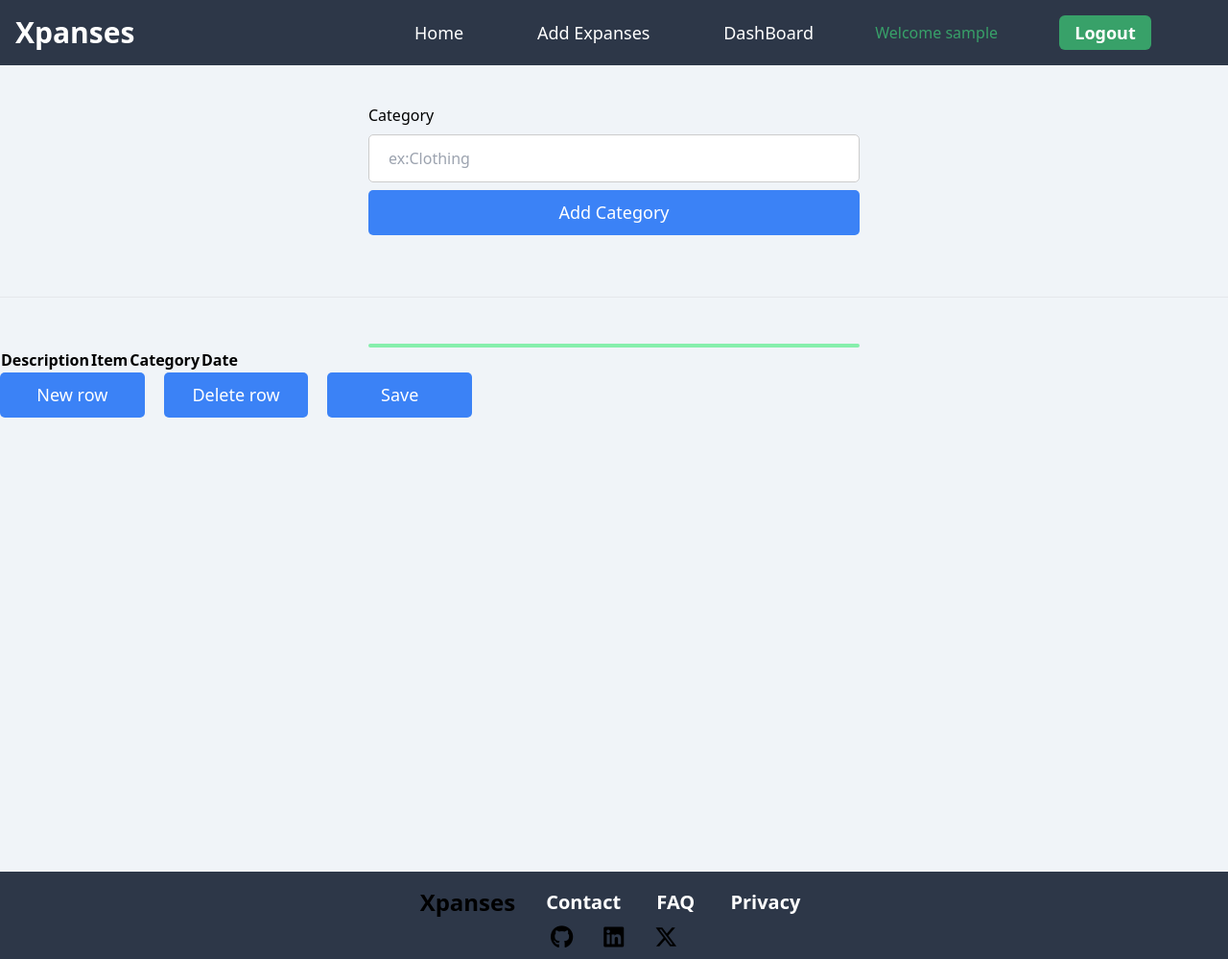
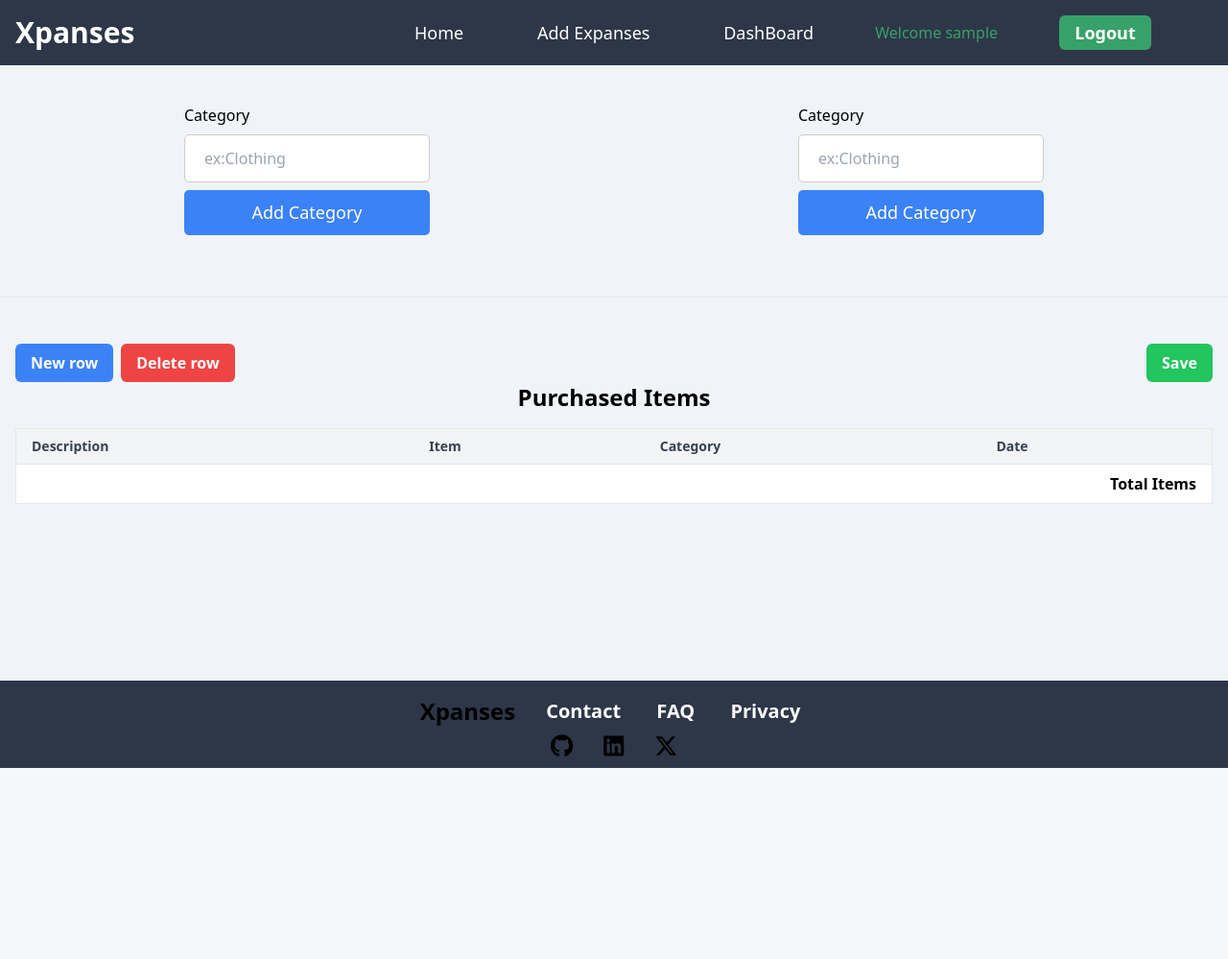
Before and after one commit to Amine-iD/Expanses-Tracker, a Flask app: page /add in a window 1280 px wide. Shown: the whole page at 96% size. After the commit the page ends 800 px from the top, so only its background shows below. Run offline with Flask 3, Linux system fonts and the light colour scheme; the visitor is signed in with stand-in values (Sample User, id 1); lists and menus that the app fills with data are empty; some libraries are stand-ins or nearby versions.

Commit message:
Edited the table layout

```diff
--- a/tracker/dbmodels.py
+++ b/tracker/dbmodels.py
@@ -1,6 +1,7 @@
 from tracker import create_app, db, bcrypte, login_manager
 from datetime import datetime
 from flask_login import UserMixin
+from datetime import datetime
 # from sqlalchemy import
 # -------------------This is essential for flask-login to work properly
 
@@ -52,7 +53,8 @@ class Item(db.Model):
     item_id = db.Column(db.Integer() , primary_key = True)
     item_name = db.Column(db.String(length = 50) , nullable = False , unique = True)
     item_category = db.Column(db.String() , db.ForeignKey('category.category_id'))
-    amount = db.Column(db.Integer)
+    amount = db.Column(db.Integer())
+    created_at = db.Column(db.DateTime, default=datetime.now())
 
 class Service(db.Model):
     __tablename__ = 'service'
--- a/tracker/static/dist/output.css
+++ b/tracker/static/dist/output.css
@@ -608,10 +608,6 @@ video {
   right: 0px;
 }
 
-.m-1 {
-  margin: 0.25rem;
-}
-
 .mx-auto {
   margin-left: auto;
   margin-right: auto;
@@ -632,6 +628,16 @@ video {
   margin-bottom: 1rem;
 }
 
+.my-2 {
+  margin-top: 0.5rem;
+  margin-bottom: 0.5rem;
+}
+
+.mx-2 {
+  margin-left: 0.5rem;
+  margin-right: 0.5rem;
+}
+
 .ml-auto {
   margin-left: auto;
 }
@@ -646,6 +652,18 @@ video {
 
 .mt-2 {
   margin-top: 0.5rem;
+}
+
+.mb-4 {
+  margin-bottom: 1rem;
+}
+
+.mb-1 {
+  margin-bottom: 0.25rem;
+}
+
+.mb-2 {
+  margin-bottom: 0.5rem;
 }
 
 .block {
@@ -681,8 +699,41 @@ video {
   height: 100vh;
 }
 
-.max-h-80 {
-  max-height: 20rem;
+.h-4\/6 {
+  height: 66.666667%;
+}
+
+.h-2\/5 {
+  height: 40%;
+}
+
+.max-h-36 {
+  max-height: 9rem;
+}
+
+.max-h-full {
+  max-height: 100%;
+}
+
+.max-h-52 {
+  max-height: 13rem;
+}
+
+.max-h-20 {
+  max-height: 5rem;
+}
+
+.max-h-fit {
+  max-height: -moz-fit-content;
+  max-height: fit-content;
+}
+
+.min-h-screen {
+  min-height: 100vh;
+}
+
+.min-h-full {
+  min-height: 100%;
 }
 
 .w-1\/2 {
@@ -705,6 +756,26 @@ video {
   width: 100%;
 }
 
+.min-w-full {
+  min-width: 100%;
+}
+
+.flex-grow {
+  flex-grow: 1;
+}
+
+.table-auto {
+  table-layout: auto;
+}
+
+.border-collapse {
+  border-collapse: collapse;
+}
+
+.flex-row {
+  flex-direction: row;
+}
+
 .flex-col {
   flex-direction: column;
 }
@@ -713,8 +784,20 @@ video {
   flex-wrap: wrap;
 }
 
+.content-end {
+  align-content: flex-end;
+}
+
 .items-center {
   align-items: center;
+}
+
+.justify-normal {
+  justify-content: normal;
+}
+
+.justify-end {
+  justify-content: flex-end;
 }
 
 .justify-center {
@@ -729,29 +812,65 @@ video {
   justify-content: space-evenly;
 }
 
+.space-x-2 > :not([hidden]) ~ :not([hidden]) {
+  --tw-space-x-reverse: 0;
+  margin-right: calc(0.5rem * var(--tw-space-x-reverse));
+  margin-left: calc(0.5rem * calc(1 - var(--tw-space-x-reverse)));
+}
+
+.space-x-4 > :not([hidden]) ~ :not([hidden]) {
+  --tw-space-x-reverse: 0;
+  margin-right: calc(1rem * var(--tw-space-x-reverse));
+  margin-left: calc(1rem * calc(1 - var(--tw-space-x-reverse)));
+}
+
+.justify-self-end {
+  justify-self: end;
+}
+
+.overflow-x-auto {
+  overflow-x: auto;
+}
+
 .overflow-y-scroll {
   overflow-y: scroll;
-}
-
-.rounded-lg {
-  border-radius: 0.5rem;
 }
 
 .rounded-md {
   border-radius: 0.375rem;
 }
 
+.rounded {
+  border-radius: 0.25rem;
+}
+
+.rounded-sm {
+  border-radius: 0.125rem;
+}
+
+.border {
+  border-width: 1px;
+}
+
 .border-2 {
   border-width: 2px;
+}
+
+.border-b {
+  border-bottom-width: 1px;
+}
+
+.border-t {
+  border-top-width: 1px;
 }
 
 .border-solid {
   border-style: solid;
 }
 
-.border-green-300 {
+.border-gray-200 {
   --tw-border-opacity: 1;
-  border-color: rgb(134 239 172 / var(--tw-border-opacity));
+  border-color: rgb(229 231 235 / var(--tw-border-opacity));
 }
 
 .border-nav {
@@ -774,11 +893,6 @@ video {
   background-color: rgb(56 161 105 / var(--tw-bg-opacity));
 }
 
-.bg-gray-200 {
-  --tw-bg-opacity: 1;
-  background-color: rgb(229 231 235 / var(--tw-bg-opacity));
-}
-
 .bg-link {
   --tw-bg-opacity: 1;
   background-color: rgb(255 255 255 / var(--tw-bg-opacity));
@@ -789,12 +903,29 @@ video {
   background-color: rgb(45 55 72 / var(--tw-bg-opacity));
 }
 
-.to-button_hover {
-  --tw-gradient-to: #38a169 var(--tw-gradient-to-position);
+.bg-white {
+  --tw-bg-opacity: 1;
+  background-color: rgb(255 255 255 / var(--tw-bg-opacity));
 }
 
-.p-1 {
-  padding: 0.25rem;
+.bg-gray-100 {
+  --tw-bg-opacity: 1;
+  background-color: rgb(243 244 246 / var(--tw-bg-opacity));
+}
+
+.bg-blue-500 {
+  --tw-bg-opacity: 1;
+  background-color: rgb(59 130 246 / var(--tw-bg-opacity));
+}
+
+.bg-green-500 {
+  --tw-bg-opacity: 1;
+  background-color: rgb(34 197 94 / var(--tw-bg-opacity));
+}
+
+.bg-red-500 {
+  --tw-bg-opacity: 1;
+  background-color: rgb(239 68 68 / var(--tw-bg-opacity));
 }
 
 .p-2 {
@@ -813,6 +944,30 @@ video {
 .py-1 {
   padding-top: 0.25rem;
   padding-bottom: 0.25rem;
+}
+
+.py-2 {
+  padding-top: 0.5rem;
+  padding-bottom: 0.5rem;
+}
+
+.py-10 {
+  padding-top: 2.5rem;
+  padding-bottom: 2.5rem;
+}
+
+.px-5 {
+  padding-left: 1.25rem;
+  padding-right: 1.25rem;
+}
+
+.px-8 {
+  padding-left: 2rem;
+  padding-right: 2rem;
+}
+
+.text-left {
+  text-align: left;
 }
 
 .text-center {
@@ -847,8 +1002,17 @@ video {
   line-height: 1.75rem;
 }
 
+.text-sm {
+  font-size: 0.875rem;
+  line-height: 1.25rem;
+}
+
 .font-semibold {
   font-weight: 600;
+}
+
+.font-bold {
+  font-weight: 700;
 }
 
 .text-button_hover {
@@ -861,9 +1025,34 @@ video {
   color: rgb(255 255 255 / var(--tw-text-opacity));
 }
 
-.hover\:bg-slate-600:hover {
+.text-gray-700 {
+  --tw-text-opacity: 1;
+  color: rgb(55 65 81 / var(--tw-text-opacity));
+}
+
+.text-white {
+  --tw-text-opacity: 1;
+  color: rgb(255 255 255 / var(--tw-text-opacity));
+}
+
+.hover\:bg-blue-700:hover {
   --tw-bg-opacity: 1;
-  background-color: rgb(71 85 105 / var(--tw-bg-opacity));
+  background-color: rgb(29 78 216 / var(--tw-bg-opacity));
+}
+
+.hover\:bg-green-700:hover {
+  --tw-bg-opacity: 1;
+  background-color: rgb(21 128 61 / var(--tw-bg-opacity));
+}
+
+.hover\:bg-red-700:hover {
+  --tw-bg-opacity: 1;
+  background-color: rgb(185 28 28 / var(--tw-bg-opacity));
+}
+
+.hover\:bg-gray-100:hover {
+  --tw-bg-opacity: 1;
+  background-color: rgb(243 244 246 / var(--tw-bg-opacity));
 }
 
 .hover\:text-button:hover {
--- a/tracker/static/index.js
+++ b/tracker/static/index.js
@@ -4,23 +4,21 @@ function loadData(itemData , categoryData){
 }
 
 function addRow(){
-        let newRow = '<td class="mr-5"  title="Description"> <textarea name="Description" id="xpanse-description"></textarea></td><td class="mr-5" ><select name="item" id="item">'
+        let newRow = '<td class="py-2 px-4 border-b border-gray-200"  title="Description"> <textarea  name="Description" class = "w-full h-24 bg-white border border-gray-300 rounded py-1 px-2 resize-none"  id="xpanse-description"></textarea></td><td class="py-2 px-4 border-b border-gray-200" ><input  class = "input" name="item" id="item">'
     // Adding the <td> of items
-    for(i=0 ; i<items.length ; i++){
-        newRow += `<option value="${items[i]}">` +items[i]+ '</option>'
-    }
+    // --------We will need to add manually items but we'll need to save them into the database
     // Adding the <td> of categories
-        newRow+= '</select></td><td class="mr-5" ><select name="item" id="item">'
+        newRow+= '</input></td><td class="py-2 px-4 border-b border-gray-200" ><select name="category" id="category">'
     for(i=0 ; i<categories.length ; i++){
         newRow += `<option value=" ${categories[i]}  ">` +categories[i]+'</option>'
         }
 
-    newRow += '</select></td><td class="mr-5" ><input type="date" name="" id=""></td>'
+    newRow += '</select></td><td class="py-2 px-4 border-b border-gray-200" ><input type="date" name="" id=""></td>'
 
     const tbody = document.querySelector(".exp-table tbody")//when I did it using the id of the table it didn't stay working for too long!!
     // const tbody = document.querySelector('#expansesTable tbody')
     let tr = document.createElement('tr')
-    tr.className = 'hover:bg-green-300'
+    tr.className = 'hover:bg-gray-100'
     tr.innerHTML = newRow
     tbody.appendChild(tr)
     // $(".exp-table tbody").append(newRow)   !!!!!!!!!------This has a weird behaviour-------!!!!!!!!!!!
--- a/tracker/templates/base.html
+++ b/tracker/templates/base.html
@@ -10,7 +10,7 @@
     <script src="../static/index.js"></script>
 
 </head>
-<body class="bg-body">
+<body class="bg-body min-h-screen flex flex-col">
     <nav class=" bg-nav p-4">
         <div class="container mx-auto flex items-center justify-between ">
             <div class="logo w-1/3">
@@ -69,7 +69,7 @@
         {%endwith%}
 
     </header>
-    <main class="container h-screen">
+    <main class="container  flex-grow">
 {%block content%}{%endblock content%}
     </main>
     <!-- bottom-0 left-0 right-0 fixed -->
--- a/tracker/templates/categories.html
+++ b/tracker/templates/categories.html
@@ -2,14 +2,15 @@
 {%block title%} Categories  {%endblock%}
 {%block content%}
 
-<div class="container form-container my-10">
+<div class="container form-container my-10 flex flex-row ">
     <!-- Add a category -->
+    <div class="categories-form w-1/2 ">
         <form action="" method="post" class="">
             {{form.csrf_token}}
             <div class="container flex flex-col items-center  ">
                 <div class="field-container">
                     {{form.category_name.label()}}
-                {{form.category_name(placeholder = 'ex:Clothing',class = 'input')}}
+                    {{form.category_name(placeholder = 'ex:Clothing', class = 'input')}}
                 </div>
                 <div class="field-container">
                     {{form.submit(class = 'btn' , id = 'btn')}}
@@ -17,40 +18,51 @@
             </div>
         </form>
     </div>
+    <div class="item-form w-1/2">
+        <form action="" method="post" class="">
+            {{form.csrf_token}}
+            <div class="container flex flex-col items-center  ">
+                <div class="field-container">
+                    {{form.category_name.label()}}
+                    {{form.category_name(placeholder = 'ex:Clothing', class = 'input')}}
+                </div>
+                <div class="field-container">
+                    {{form.submit(class = 'btn' , id = 'btn')}}
+                </div>
+            </div>
+        </form>
+    </div>
+</div>
 <br>
 <hr>
 <br> <br>
-<!-- Display all categories  -->
-<div class="container mx-auto w-2/5  max-h-80  border-solid border-2 border-green-300 rounded-md flex items-center  justify-between flex-wrap overflow-y-scroll  ">
-        {%for category in categories%}
-            <div class=" category  m-1 p-1 h-1/2  border-solid border-2 rounded-lg items-center bg-gray-200  ">
-                <p id="delete-category">{{category}}</p>
-                <button  onclick="deleteCategory()">del</button>
+<!-- Add expnses as rows -->
+    <div class="container mx-auto px-4 h-2/5">
+        <div class="table-btns flex w-full  ">
+            <button class=" bg-blue-500  hover:bg-blue-700  text-white font-bold  py-2 px-4 rounded-md" onclick="addRow()">New row</button>
+            <button class=" bg-red-500   hover:bg-red-700   text-white font-bold  py-2 px-4 rounded-md mx-2" onclick="deleteRow()">Delete row</button>
+            <button class=" bg-green-500 hover:bg-green-700 text-white font-bold  py-2 px-4 rounded-md ml-auto">Save</button>
         </div>
-        {%endfor%}
-</div>
-<!-- Add expnses as rows -->
-<div class="container ">
-    <div class="table-container">
-        <table class="exp-table" id="expansesTable ">
-            <thead class="table-header-group">
-                <tr class="header">
-                    <th>Description</th>
-                    <th>Item</th>
-                    <th>Category</th>
-                    <th>Date</th>
+        <h1 class="text-2xl font-bold mb-4 text-center">Purchased Items</h1>
+        <div class="overflow-x-auto ">
+            <table class=" exp-table min-w-full bg-white border border-gray-200 h-1/2 overflow-y-scroll">
+                <thead>
+                    <tr class="hover:bg-gray-100">
+                        <th class="py-2 px-4 border-b border-gray-200 bg-gray-100 text-left text-sm font-semibold text-gray-700">Description</th>
+                        <th class="py-2 px-4 border-b border-gray-200 bg-gray-100 text-left text-sm font-semibold text-gray-700">Item</th>
+                        <th class="py-2 px-4 border-b border-gray-200 bg-gray-100 text-left text-sm font-semibold text-gray-700">Category</th>
+                        <th class="py-2 px-4 border-b border-gray-200 bg-gray-100 text-left text-sm font-semibold text-gray-700">Date</th>
                     </tr>
                 </thead>
-            <tbody id="tbody">
-
+                <tbody id="purchased-items-body">
+                    <!-- Rows will be added dynamically by JavaScript -->
                 </tbody>
+                <tfoot>
+                    <tr>
+                        <td colspan="4" class="py-2 px-4 border-t border-gray-200 text-right font-semibold">Total Items</td>
+                    </tr>
+                </tfoot>
             </table>
-    </div>
-    <div class="table-btns container w-2/5 flex ">
-        <button class="btn mr-5 " onclick="addRow()">New row</button>
-        <button class="btn mr-5 " onclick="deleteRow()">Delete row</button>
-        <button class="btn mr-5 ">Save</button>
-
         </div>
     </div>
 
@@ -60,6 +72,5 @@
     let items = JSON.stringify({{items | tojson}})
     let categories = JSON.stringify({{categories | tojson}})
     loadData(items , categories)
-
 </script>
 {%endblock content%}
```
Also changed, not shown: run.py (+5 -2 lines), tracker/__init__.py (+7 -0 lines), instance/tracker.db. Lines whose indentation alone changed are shown as unchanged.
